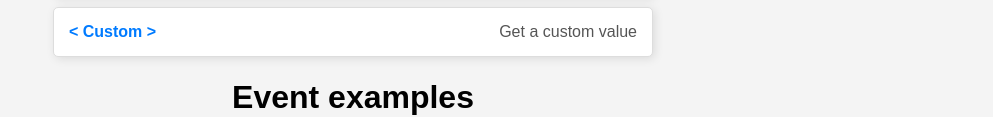
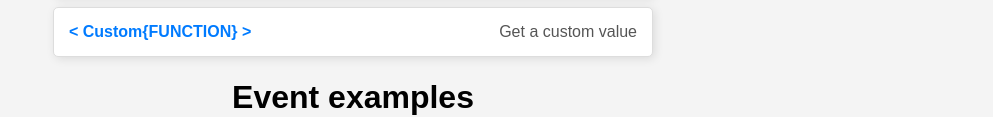
Before and after one commit to DoggyOficial/FNF-SimpleSync-Engine, a plain HTML site: page EventDocumentation.html in a window 1280 px wide. Shown: the part 331-448 px from the top of the page, without its empty margins (287-1280 px from the left). Drawn offline with Linux system fonts and the light colour scheme.

Commit message:
Update EventDocumentation.html

```diff
--- a/EventDocumentation.html
+++ b/EventDocumentation.html
@@ -92,7 +92,7 @@
             <span class="api-description">Get the Gf</span>
         </li>
 	<li>
-            <span class="api-name">< Custom ></span>
+            <span class="api-name">< Custom{FUNCTION} ></span>
             <span class="api-description">Get a custom value</span>
         </li>
         <!-- Adicione mais APIs aqui -->
```
